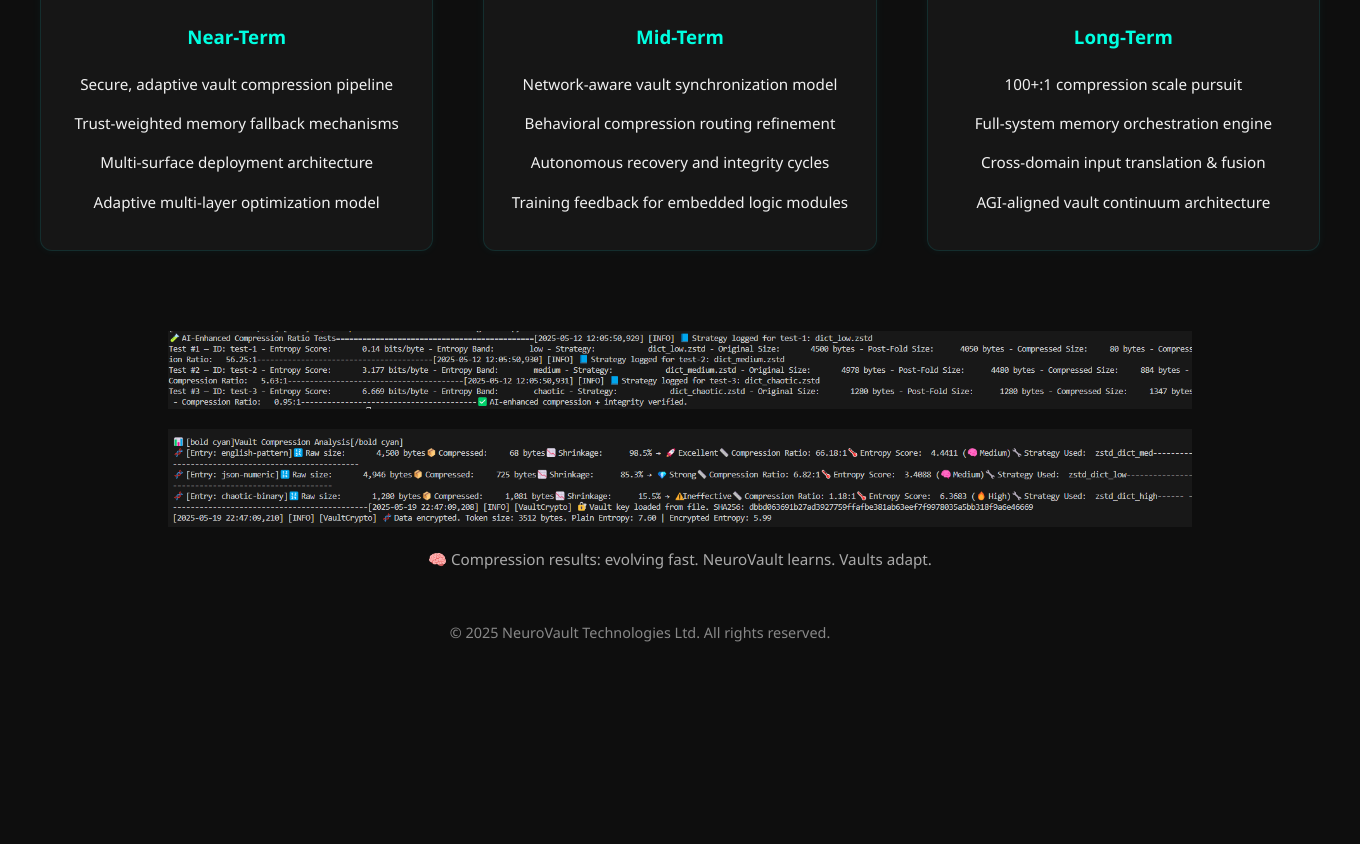
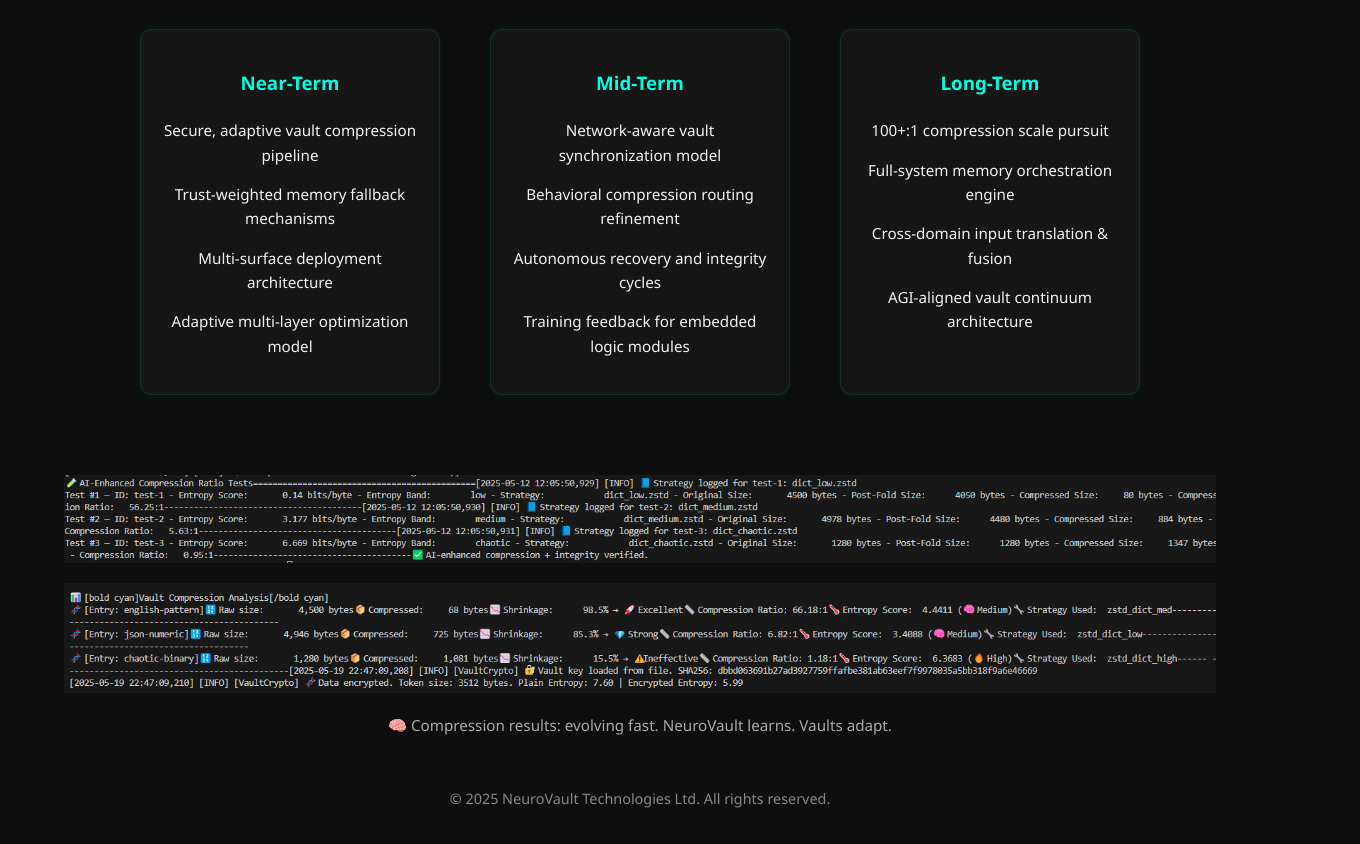
Before and after one commit to SkrrtSkrrt2112/neurovault-landing, a plain HTML site: page roadmap.html in a window 1280 px wide. Shown: the part 227-1071 px from the top of the page, 1360 px wide, since content can reach past the window. Before the commit the page ends 905 px from the top, so only its background shows below. Drawn offline with Linux system fonts and the light colour scheme.

Commit message:
Roadmap update: cloaked copy and test visuals enhanced

```diff
--- a/roadmap.html
+++ b/roadmap.html
@@ -1,4 +1,4 @@
-<!-- roadmap.html - v1.5 Wideband Reveal Edition -->
+<!-- roadmap.html - v1.6 Balanced Reveal Edition -->
 <!DOCTYPE html>
 <html lang="en">
 <head>
@@ -9,9 +9,9 @@
   <link rel="icon" type="image/png" href="assets/favicon.png" />
   <style>
     .roadmap-section {
-      width: 100%;
-      max-width: none;
-      padding: 0 40px;
+      max-width: 1000px;
+      margin: 80px auto;
+      padding: 0 20px;
       text-align: center;
     }
 
@@ -57,24 +57,31 @@
       font-size: 0.95rem;
     }
 
-    .roadmap-footer {
-      margin-top: 80px;
+    .compression-results {
+      max-width: 1200px;
+      width: 90%;
+      margin: 60px auto 0;
       text-align: center;
     }
 
-    .roadmap-footer img {
-      max-width: 1200px;
-      width: 80%;
-      opacity: 1;
-      margin: 0 auto;
+    .compression-results img {
+      max-width: 100%;
+      width: 100%;
+      margin-bottom: 20px;
       display: block;
       pointer-events: none;
     }
 
-    .roadmap-footer p {
-      margin-top: 20px;
+    .compression-results p {
       font-size: 0.95rem;
       color: #aaa;
+    }
+
+    footer {
+      text-align: center;
+      padding: 20px;
+      font-size: 0.9rem;
+      color: #888;
     }
   </style>
 </head>
@@ -129,14 +136,12 @@
         </ul>
       </div>
     </div>
+  </section>
 
-    <div class="roadmap-footer">
-      <div style="display: flex; flex-direction: column; gap: 20px; align-items: center;">
-        <img src="assets/testratios.png" alt="Previous Compression Test" />
-        <img src="assets/newtestratios.png" alt="Latest Compression Test" />
-      </div>
-      <p style="margin-top: 20px;">🧠 Compression results: evolving fast. NeuroVault learns. Vaults adapt.</p>
-    </div>
+  <section class="compression-results">
+    <img src="assets/testratios.png" alt="Previous Compression Test" />
+    <img src="assets/newtestratios.png" alt="Latest Compression Test" />
+    <p>🧠 Compression results: evolving fast. NeuroVault learns. Vaults adapt.</p>
   </section>
 
   <footer>
```
